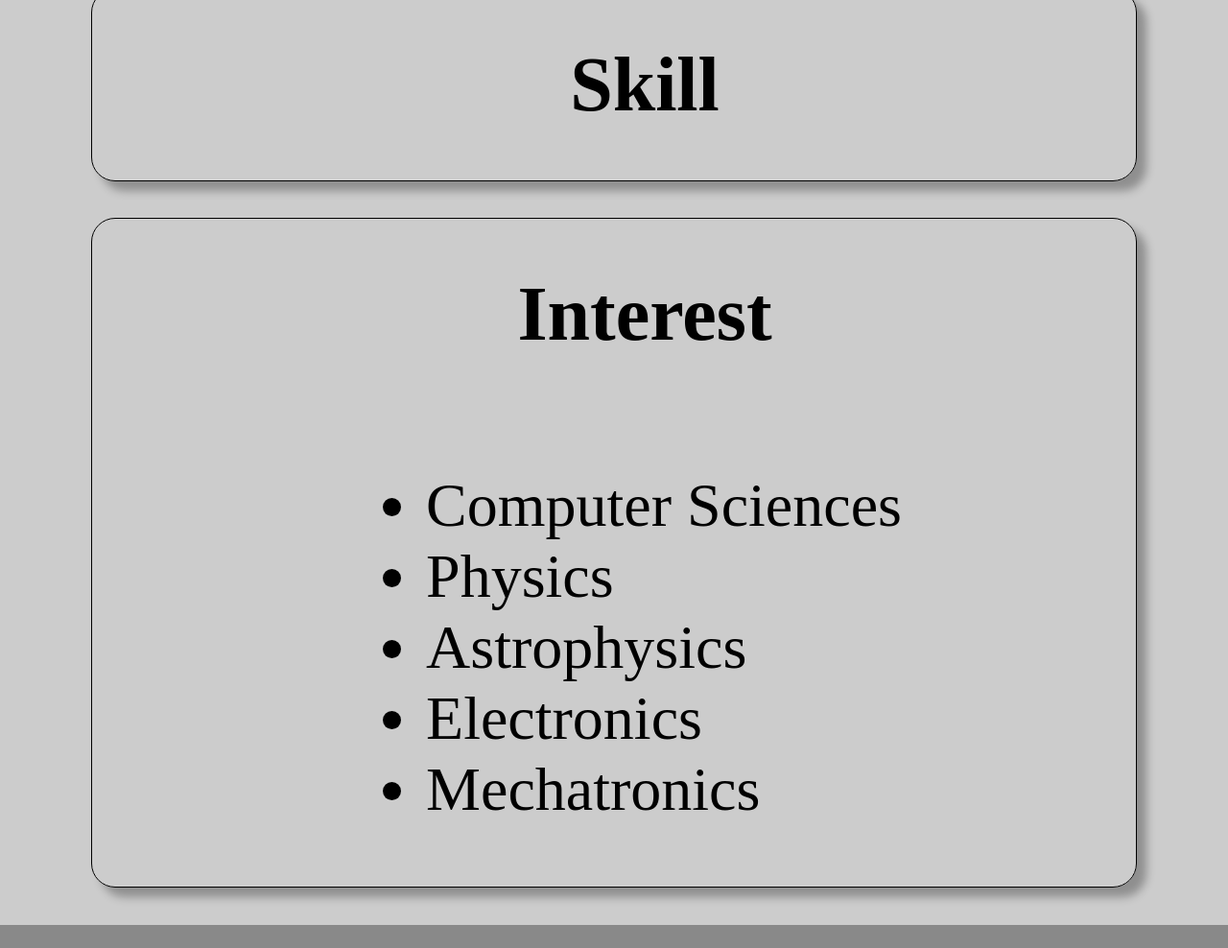
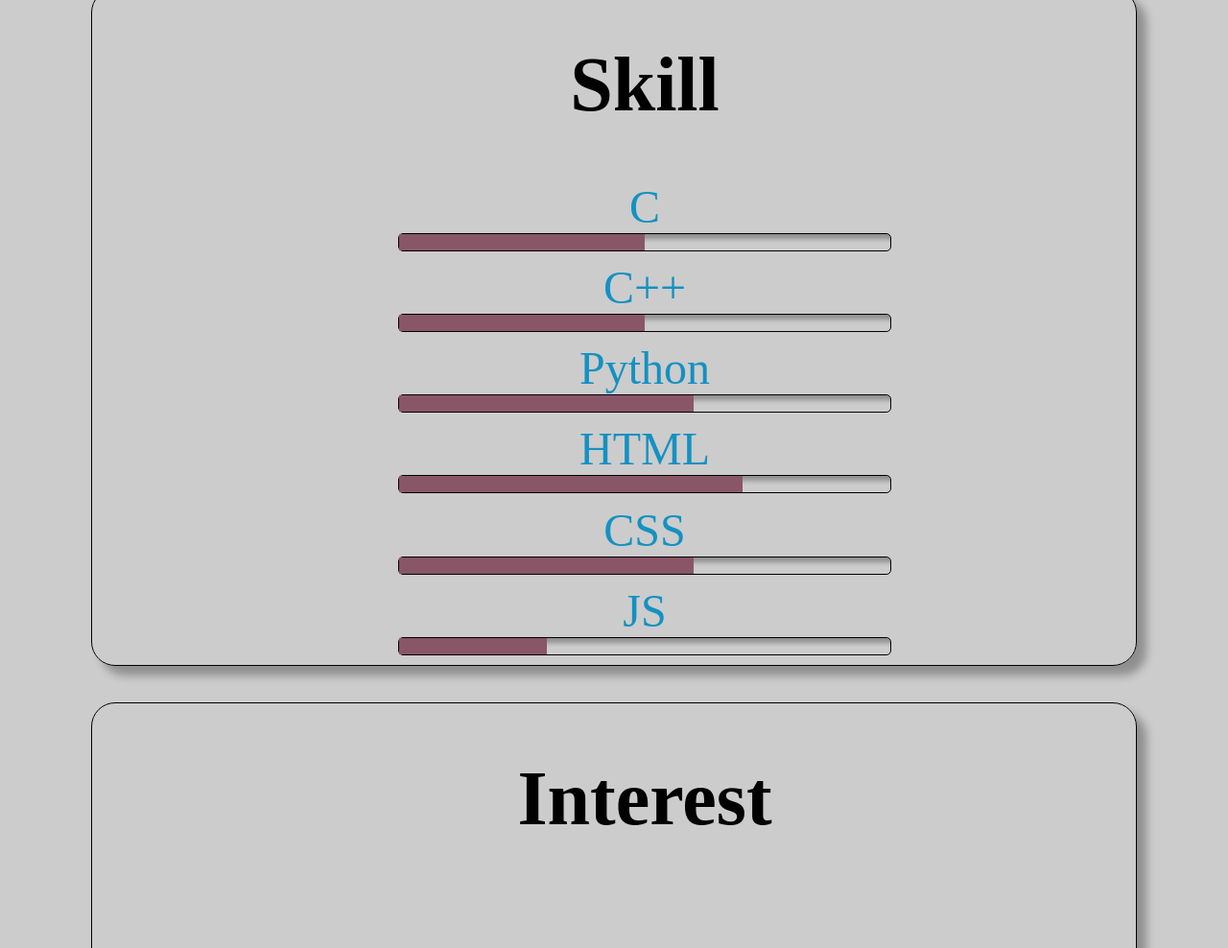
Before and after one commit to DeathNet123/Arslan-Iftikhar, a plain HTML site: page index.html in a window 1280 px wide. Shown: the part 1134-2122 px from the top of the page at 96% size. Drawn offline with Linux system fonts and the light colour scheme.

Commit message:
added the skill animation

```diff
--- a/css/index.css
+++ b/css/index.css
@@ -3,6 +3,11 @@
     --main-bg-color: #ccc;
     --header-bg-color: #898989;
     --onhover-bg-color: #8d6e6e;
+    --font-color: #ffffff;
+    --nav-color: #ffffff;
+    --progress-bar-color: #895668;
+    --progress-label-color: #1491c2;
+    --progress-bg-color: #ccc;
 
 }
 html
@@ -41,7 +46,7 @@ header, footer
     background-color: var(--header-bg-color);
     padding: 5%;
     font-size: 100%;
-    color: #ffffff;
+    color: var(--nav-color);
 
 }
 #upper
@@ -85,7 +90,7 @@ header, footer
 {
     position: relative;
     font-size:2rem;
-    color: #ffffff;
+    color:var(--nav-color);
     right: -103%;
     animation-duration: 4s;
     animation-name: typer;
@@ -185,7 +190,7 @@ header, footer
     display: block;
     position: relative;
     text-decoration: none;
-    color: #ffffff;
+    color: var(--nav-color);
     padding: 10%;
     text-align: center;
     right: -19%;
@@ -196,7 +201,7 @@ header, footer
     display: block;
     text-align: center;
     width: 84%;
-    color: #ffffff;
+    color:var(--nav-color);
     font-size: 200%;
     text-decoration: none;
     padding: 8%;
@@ -284,14 +289,66 @@ h1{
     flex-direction: column;
     align-items: center;
 }
-label
+#skills span
 {
     font-size: 3rem;
+    color: var(--progress-label-color);
+
 }
-label span
+.progress
 {
-    font-size: 3rem;
-    color: #3a0a72;
+    margin-bottom: 1%;
+    height: 17px;
+    border: 1px solid #000000;
+    border-radius:5px;
+    box-shadow: 5px 5px 5px 0px rgba(0, 0, 0, 0.3) inset;
+    width: 50%;
+    background-color: var(--progress-bg-color);
+    -webkit-border-radius:5px;
+    -moz-border-radius:5px;
+    -ms-border-radius:5px;
+    -o-border-radius:5px;
+}
+.progress-bar
+{
+    height: 100%;
+    width: 0%;
+    transition: width 1s;
+    background-color:var(--progress-bar-color);
+    -webkit-transition: width 1s;
+    -moz-transition: width 1s;
+    -ms-transition: width 1s;
+    -o-transition: width 1s;
+}
+#c
+{
+    animation: c_key 2s linear 0s 1 normal forwards;
+    -webkit-animation: c_key 2s linear 0s 1 normal forwards;
+}
+#cpp
+{
+    animation: cpp_key 2s linear 0s 1 normal forwards;
+    -webkit-animation: cpp_key 2s linear 0s 1 normal forwards;
+}
+#python
+{
+    animation: python_key 2s linear 0s 1 normal forwards;
+    -webkit-animation: python_key 2s linear 0s 1 normal forwards;
+}
+#html
+{
+    animation: html_key 2s linear 0s 1 normal forwards;
+    -webkit-animation: html_key 2s linear 0s 1 normal forwards;
+}
+#cssk
+{
+    animation: cssk_key 2s linear 0s 1 normal forwards;
+    -webkit-animation: cssk_key 2s linear 0s 1 normal forwards;
+}
+#js
+{
+    animation: js_key 2s linear 0s 1 normal forwards;
+    -webkit-animation: js_key 2s linear 0s 1 normal forwards;
 }
 #interest
 {
@@ -400,3 +457,45 @@ footer span
         right: -19%;
     }
 }
+@keyframes c_key
+{
+    100%
+    {
+        width: 50%;
+    }
+}
+@keyframes cpp_key
+{
+    100%
+    {
+        width: 50%;
+    }
+}
+@keyframes python_key
+{
+    100%
+    {
+        width: 60%;
+    }
+}
+@keyframes html_key
+{
+    100%
+    {
+        width: 70%;
+    }
+}
+@keyframes cssk_key
+{
+    100%
+    {
+        width: 60%;
+    }
+}
+@keyframes js_key
+{
+    100%
+    {
+        width: 30%;
+    }
+}
--- a/index.html
+++ b/index.html
@@ -40,7 +40,30 @@
                 <p id="introduction">Hi, I am Arslan Iftikhar a Computer Science student currently working as Web Developer in Pakistan.I have passion for web development and I love to create websites for Desktop and Mobile devices.</p>
                 <div id="skills" class="card_white">
                     <h1>Skill</h1>
-
+                    <span>C</span>
+                    <div class="progress">
+                        <div class="progress-bar" id="c"></div>
+                    </div>
+                    <span>C++</span>
+                    <div class="progress">
+                        <div class="progress-bar" id="cpp"></div>
+                    </div>
+                    <span>Python</span>
+                    <div class="progress">
+                        <div class="progress-bar" id="python"></div>
+                    </div>
+                    <span>HTML</span>
+                    <div class="progress">
+                        <div class="progress-bar" id="html"></div>
+                    </div>
+                    <span>CSS</span>
+                    <div class="progress">
+                        <div class="progress-bar" id="cssk"></div>
+                    </div>
+                    <span>JS</span>
+                    <div class="progress">
+                        <div class="progress-bar" id="js"></div>
+                    </div>
                 </div>
                 <div class="card_white" id="interest">
                     <h1>Interest</h1>
```
